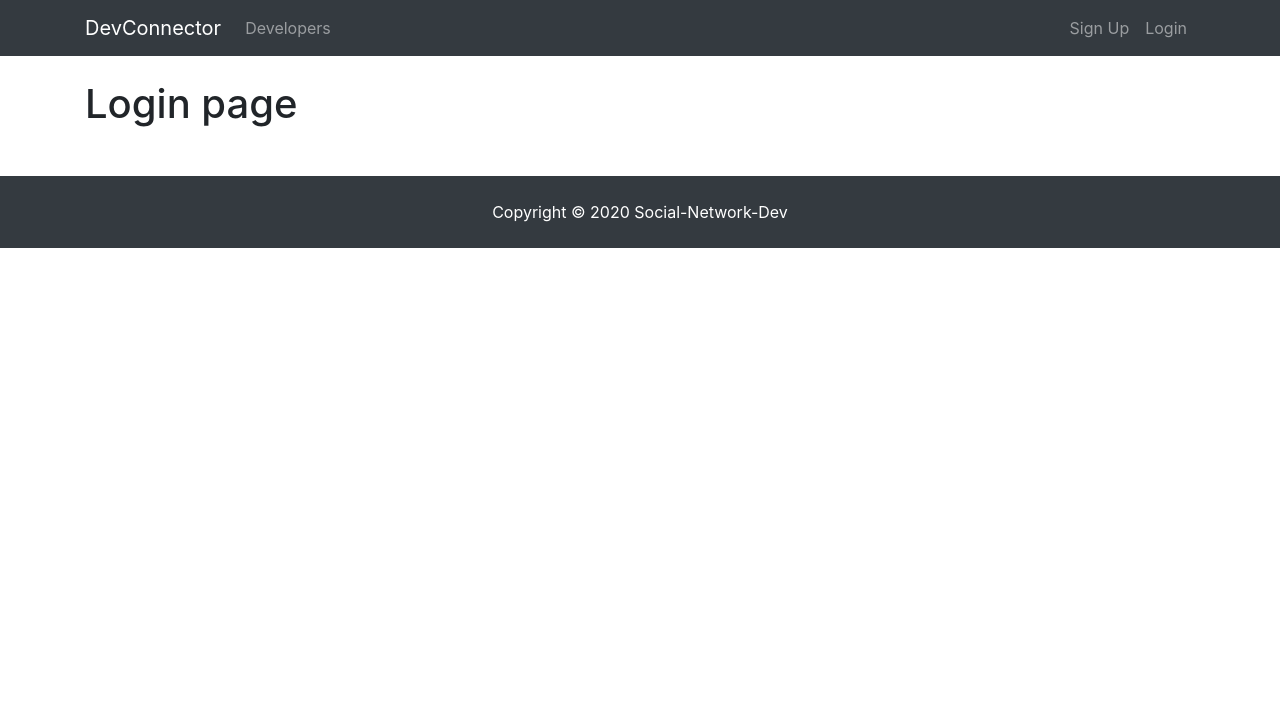
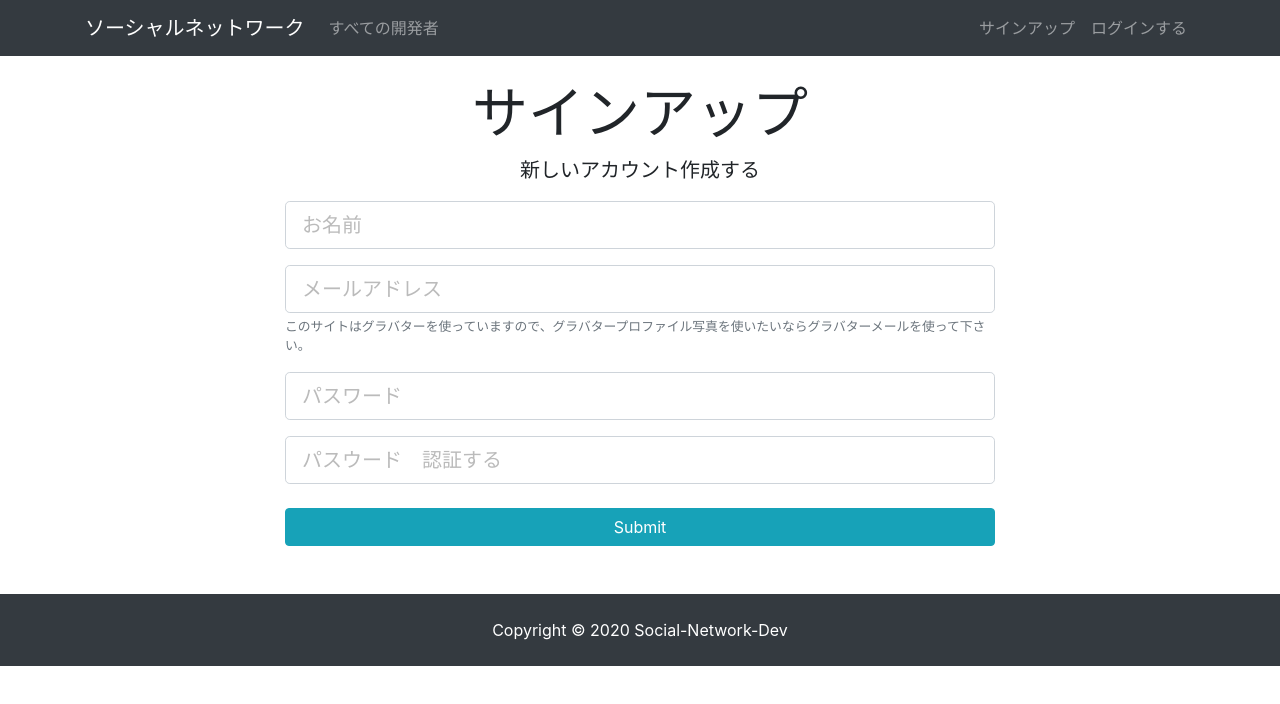
Before and after one commit to Meenachinmay/social-network-dev, a React (Create React App) app in the folder client/: page /register in a window 1280 px wide. Shown: the top 704 px of the page. Built offline with nearby package versions, Linux system fonts and the light colour scheme.

Commit message:
added japanese text to all pages

```diff
--- a/client/src/App.js
+++ b/client/src/App.js
@@ -19,8 +19,8 @@ class App extends React.Component {
             <Route exact path="/" component={ Landing }/>
 
             <div className="container">
-              <Route exact path="/login" component={ Register }/>
-              <Route exact path="/register" component={ Login }/>
+              <Route exact path="/login" component={ Login }/>
+              <Route exact path="/register" component={ Register }/>
             </div>
 
           <Footer />
--- a/client/src/components/auth/login.js
+++ b/client/src/components/auth/login.js
@@ -3,9 +3,25 @@ import React, { Component } from 'react';
 class Login extends Component{
     render(){
         return(
-            <div>
-                <h1>Login page</h1>
+        <div className="login">
+            <div className="container">
+            <div className="row">
+                <div className="col-md-8 m-auto">
+                <h1 className="display-4 text-center">ログイン</h1>
+                <p className="lead text-center">あなたのアカウントでログインしてください。</p>
+                <form action="dashboard.html">
+                    <div className="form-group">
+                    <input type="email" className="form-control form-control-lg" placeholder="メールアドレス" name="email" />
+                    </div>
+                    <div className="form-group">
+                    <input type="password" className="form-control form-control-lg" placeholder="パスウード" name="password" />
+                    </div>
+                    <input type="submit" className="btn btn-info btn-block mt-4" />
+                </form>
+                </div>
             </div>
+            </div>
+        </div>
         );
     }
 }
--- a/client/src/components/auth/register.js
+++ b/client/src/components/auth/register.js
@@ -1,10 +1,45 @@
 import React, { Component } from 'react';
 
 class Register extends Component{
+    constructor(){
+        super();
+
+        this.state = {
+            name: '',
+            email: '',
+            password: '',
+            password2: '',
+            errors: {}
+        }
+    }
+
     render(){
         return(
-            <div>
-                <h1>Register page</h1>
+            <div className="register">
+                <div className="container">
+                    <div className="row">
+                        <div className="col-md-8 m-auto">
+                            <h1 className="display-4 text-center">サインアップ</h1>
+                            <p className="lead text-center">新しいアカウント作成する</p>
+                            <form>
+                                <div className="form-group">
+                                <input type="text" className="form-control form-control-lg" placeholder="お名前" name="name" value={ this.state.name } />
+                                </div>
+                                <div className="form-group">
+                                <input type="email" className="form-control form-control-lg" placeholder="メールアドレス" name="email" value={ this.state.email } />
+                                <small className="form-text text-muted">このサイトはグラバターを使っていますので、グラバタープロファイル写真を使いたいならグラバターメールを使って下さい。</small>
+                                </div>
+                                <div className="form-group">
+                                <input type="password" className="form-control form-control-lg" placeholder="パスワード" name="password" value={ this.state.password }/>
+                                </div>
+                                <div className="form-group">
+                                <input type="password" className="form-control form-control-lg" placeholder="パスウード　認証する" name="password2" value={ this.state.password2 }/>
+                                </div>
+                                <input type="submit" className="btn btn-info btn-block mt-4" />
+                            </form>
+                        </div>
+                    </div>
+                </div>
             </div>
         );
     }
--- a/client/src/components/layout/Footer.js
+++ b/client/src/components/layout/Footer.js
@@ -2,7 +2,7 @@ import React from 'react'
 
 export default function Footer() {
     return (
-        <footer class="bg-dark text-white mt-5 p-4 text-center">
+        <footer className="bg-dark text-white mt-5 p-4 text-center">
             Copyright &copy; 2020 Social-Network-Dev
         </footer>
     )
--- a/client/src/components/layout/Landing.js
+++ b/client/src/components/layout/Landing.js
@@ -9,12 +9,12 @@ export default class Landing extends Component {
                 <div class="container">
                     <div class="row">
                     <div class="col-md-12 text-center">
-                        <h1 class="display-3 mb-4">Social Network Dev
+                        <h1 class="display-3 mb-4">ソーシャルネットワーク
                         </h1>
-                        <p class="lead"> Create a developer profile/portfolio, share posts and get help from other developers</p>
+                        <p class="lead">新しい開発者プロファイルを作って、共有と投稿して, 他の開発者から助けを得るための</p>
                         <hr />
-                        <Link to="register" class="btn btn-lg btn-info mr-2">Sign Up</Link>
-                        <Link to="login" class="btn btn-lg btn-light">Login</Link>
+                        <Link to="register" class="btn btn-lg btn-info mr-2">サインアップ</Link>
+                        <Link to="login" class="btn btn-lg btn-light">ログイン</Link>
                     </div>
                     </div>
                 </div>
--- a/client/src/components/layout/Navbar.js
+++ b/client/src/components/layout/Navbar.js
@@ -6,7 +6,7 @@ class Navbar extends Component {
         return (
             <nav className="navbar navbar-expand-sm navbar-dark bg-dark mb-4">
                 <div className="container">
-                <Link className="navbar-brand" to="/">DevConnector</Link>
+                <Link className="navbar-brand" to="/">ソーシャルネットワーク</Link>
                 <button className="navbar-toggler" type="button" data-toggle="collapse" data-target="#mobile-nav">
                     <span className="navbar-toggler-icon"></span>
                 </button>
@@ -14,17 +14,17 @@ class Navbar extends Component {
                 <div className="collapse navbar-collapse" id="mobile-nav">
                     <ul className="navbar-nav mr-auto">
                     <li className="nav-item">
-                        <Link className="nav-link" to="/profiles"> Developers
+                        <Link className="nav-link" to="/profiles"> すべての開発者
                         </Link>
                     </li>
                     </ul>
 
                     <ul className="navbar-nav ml-auto">
                     <li className="nav-item">
-                        <Link className="nav-link" to="/register">Sign Up</Link>
+                        <Link className="nav-link" to="/register">サインアップ</Link>
                     </li>
                     <li className="nav-item">
-                        <Link className="nav-link" to="login">Login</Link>
+                        <Link className="nav-link" to="login">ログインする</Link>
                     </li>
                     </ul>
                 </div>
```
